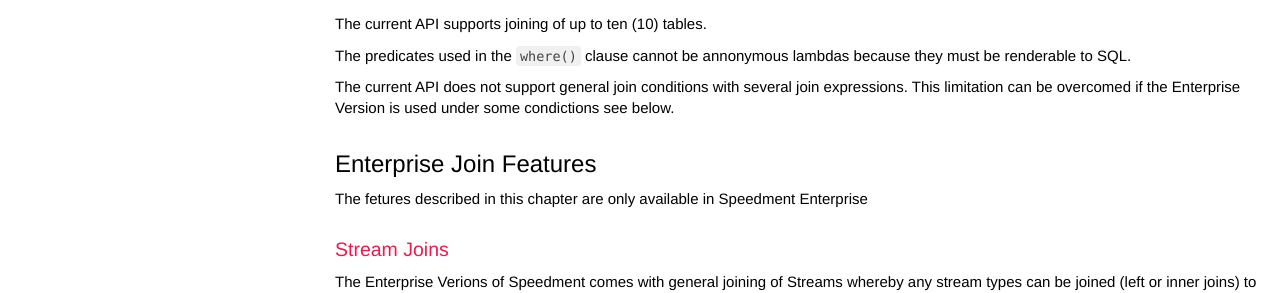
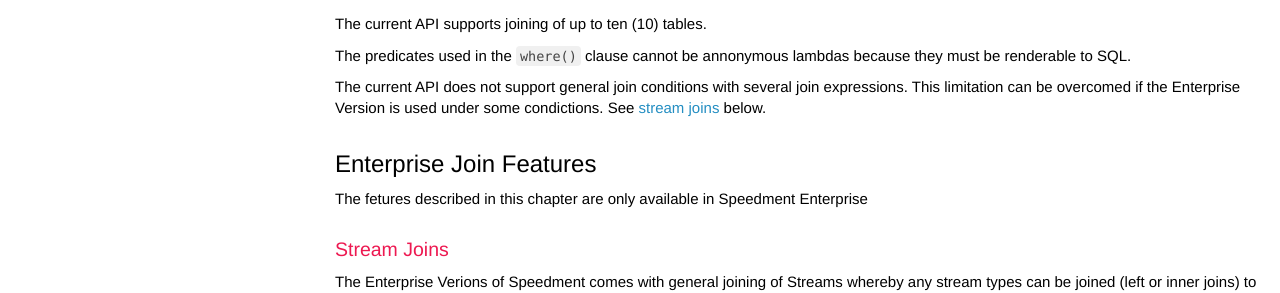
Before and after one commit to speedment/speedment-doc, a Jekyll site: the page built from pages/join.md, in a window 1280 px wide and 900 px high, scrolled down 7740 px. Shown: the part 182-475 px from the top of the window. Built offline with Jekyll 4.4.1, drawn with Linux system fonts in a browser that asks for light colours; nearby versions of some CDN libraries; comment, search, counter and statistics services are not loaded.

Commit message:
Add link

```diff
--- a/pages/join.md
+++ b/pages/join.md
@@ -313,7 +313,7 @@
 
 The predicates used in the `where()` clause cannot be annonymous lambdas because they must be renderable to SQL.
 
-The current API does not support general join conditions with several join expressions. This limitation can be overcomed if the Enterprise Version is used under some condictions see below.
+The current API does not support general join conditions with several join expressions. This limitation can be overcomed if the Enterprise Version is used under some condictions. See [stream joins](#stream-joins) below.
 
 
 ## Enterprise Join Features
```
